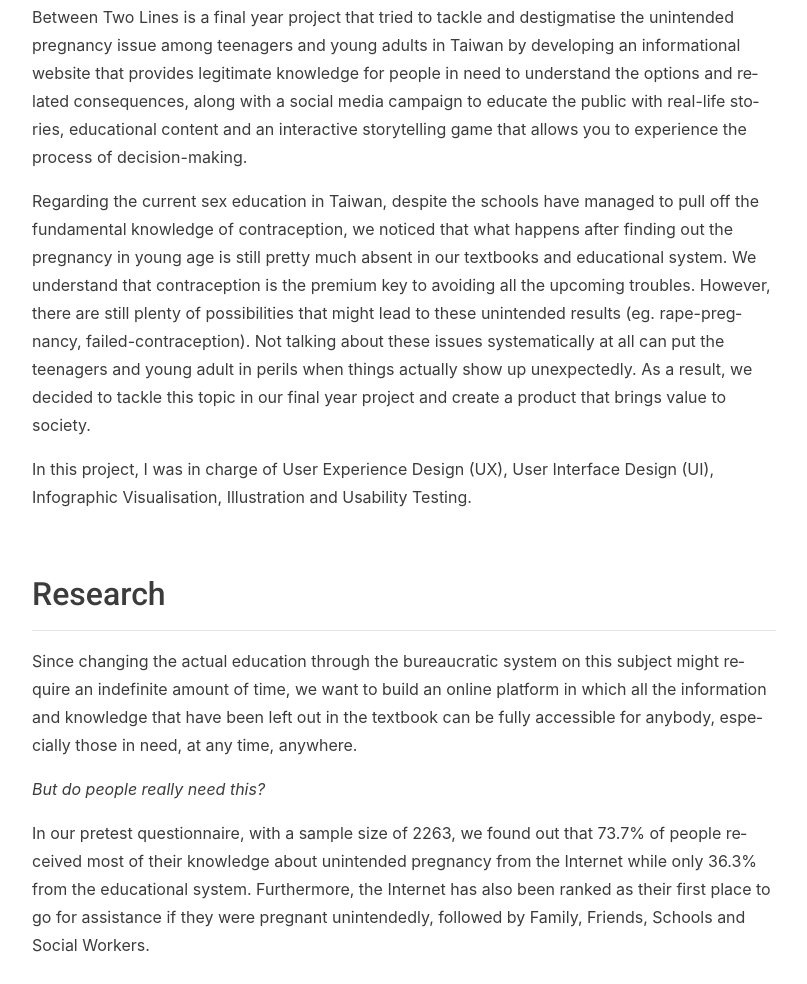
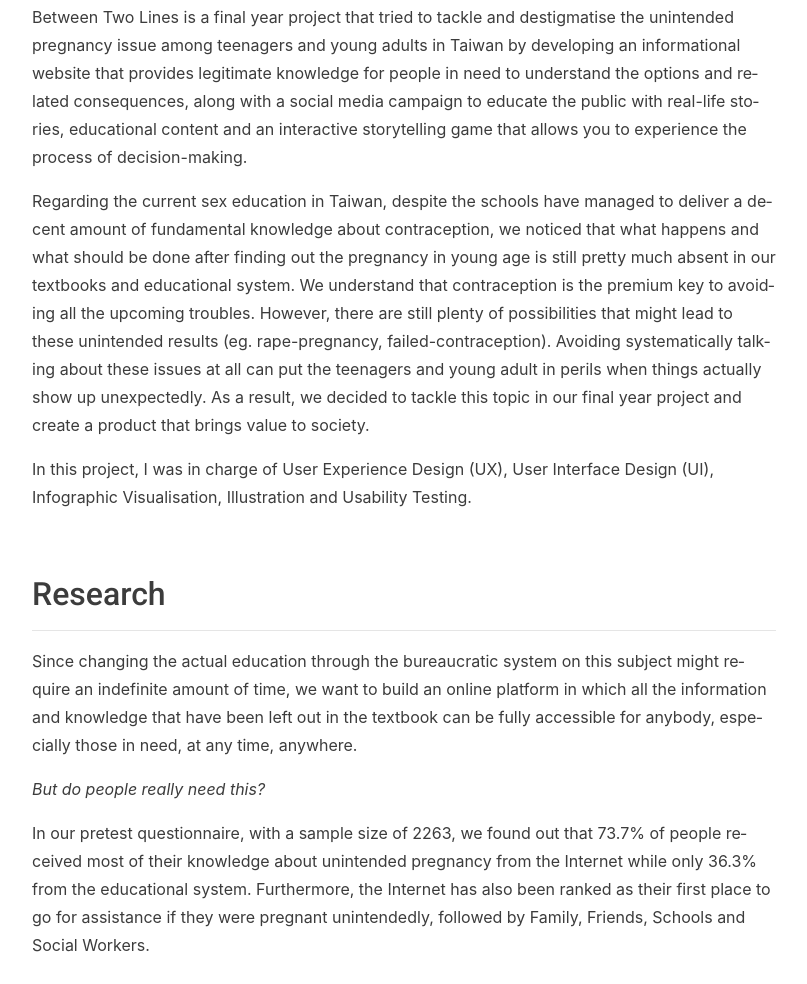
Before and after one commit to henkhsieh/HenkHsieh, a plain HTML site: page BetweenTwoLines_InformationalPlatform.html in a window 1280 px wide. Shown: the part 1711-2695 px from the top of the page, without its empty margins (236-1043 px from the left). Drawn offline with nearby package versions, Linux system fonts and the light colour scheme; files whose address does not match are found by name.

Commit message:
Add files via upload

```diff
--- a/BetweenTwoLines_InformationalPlatform.html
+++ b/BetweenTwoLines_InformationalPlatform.html
@@ -147,7 +147,7 @@ soooo stay tuned!!
     <h2>Introduction</h2> <hr>
     <p>Between Two Lines is a final year project that tried to tackle and destigmatise the unintended pregnancy issue among teenagers and young adults in Taiwan by developing an informational website that provides legitimate knowledge for people in need to understand the options and related consequences, along with a social media campaign to educate the public with real-life stories, educational content and an interactive storytelling game that allows you to experience the process of decision-making. </p>
 
-<p>Regarding the current sex education in Taiwan, despite the schools have managed to pull off the fundamental knowledge of contraception, we noticed that what happens after finding out the pregnancy in young age is still pretty much absent in our textbooks and educational system. We understand that contraception is the premium key to avoiding all the upcoming troubles. However,  there are still plenty of possibilities that might lead to these unintended results (eg. rape-pregnancy, failed-contraception). Not talking about these issues systematically at all can put the teenagers and young adult in perils when things actually show up unexpectedly. As a result, we decided to tackle this topic in our final year project and create a product that brings value to society.</p>
+<p>Regarding the current sex education in Taiwan, despite the schools have managed to deliver a decent amount of fundamental knowledge about contraception, we noticed that what happens and what should be done after finding out the pregnancy in young age is still pretty much absent in our textbooks and educational system. We understand that contraception is the premium key to avoiding all the upcoming troubles. However, there are still plenty of possibilities that might lead to these unintended results (eg. rape-pregnancy, failed-contraception). Avoiding systematically talking about these issues at all can put the teenagers and young adult in perils when things actually show up unexpectedly. As a result, we decided to tackle this topic in our final year project and create a product that brings value to society.</p>
 
 <p>In this project, I was in charge of User Experience Design (UX), User Interface Design (UI),  Infographic Visualisation, Illustration and Usability Testing. </p>
 
```
